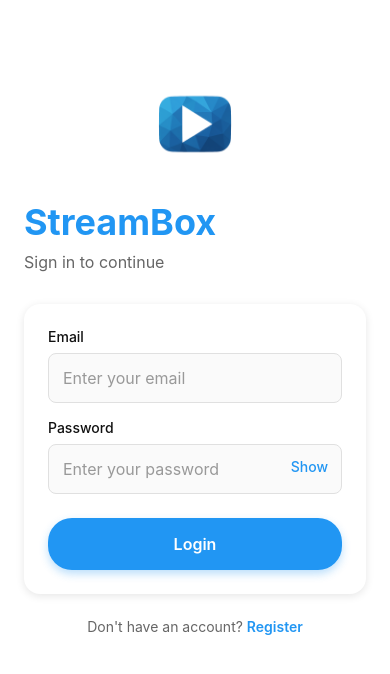
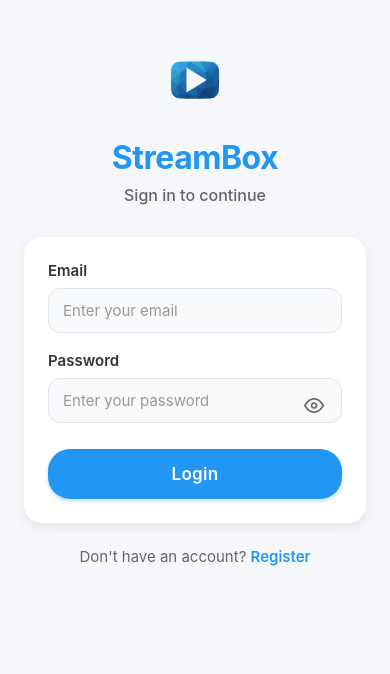
Before and after one commit to renulucshmi/StreamBox, a React Native app: screen /Login in a window 390 px wide. Shown: the top 674 px of the page. Built offline with nearby package versions, Linux system fonts and the light colour scheme.

Commit message:
refactor: Revamp LoginScreen for improved design and usability; implement validation utilities and enhance input handling

```diff
--- a/src/screens/LoginScreen.tsx
+++ b/src/screens/LoginScreen.tsx
@@ -1,11 +1,9 @@
 /**
- * Login Screen - Refactored
- * Following clean architecture principles:
- * - Uses validation utilities for form validation
- * - Separated validation logic from UI
- * - Clean, testable code
+ * Login Screen - Modern & Professional Design
+ * Features: iOS-style floating card, enhanced spacing, Feather icon toggle for password visibility
  */
 
+import { Feather } from "@expo/vector-icons";
 import { NativeStackNavigationProp } from "@react-navigation/native-stack";
 import React, { useState } from "react";
 import {
@@ -21,7 +19,6 @@ import {
   View,
 } from "react-native";
 import { useAuth } from "../context/AuthContext";
-import { authStyles } from "../styles/authStyles";
 import { RootStackParamList } from "../types/navigation";
 import { isValidForm, validateLoginForm } from "../utils/validation";
 
@@ -75,37 +72,42 @@ export default function LoginScreen({ navigation }: LoginScreenProps) {
 
   return (
     <KeyboardAvoidingView
-      style={{ flex: 1 }}
+      style={styles.keyboardView}
       behavior={Platform.OS === "ios" ? "padding" : "height"}
     >
       <ScrollView
-        style={authStyles.container}
-        contentContainerStyle={{ flexGrow: 1 }}
+        style={styles.scrollView}
+        contentContainerStyle={styles.scrollContent}
         keyboardShouldPersistTaps="handled"
+        showsVerticalScrollIndicator={false}
       >
-        <View style={authStyles.topSection}>
+        <View style={styles.container}>
+          {/* Logo & Heading Section */}
+          <View style={styles.headerSection}>
             <Image
               source={require("../../assets/images/StreamBoxLogo.png")}
               style={styles.logo}
               resizeMode="contain"
             />
-          <Text style={[authStyles.title, styles.titleBlue]}>StreamBox</Text>
-          <Text style={authStyles.subtitle}>Sign in to continue</Text>
+            <Text style={styles.title}>StreamBox</Text>
+            <Text style={styles.subtitle}>Sign in to continue</Text>
           </View>
 
-        <View style={authStyles.card}>
+          {/* Card Section */}
+          <View style={styles.card}>
             {generalError ? (
-            <View style={authStyles.generalError}>
-              <Text style={authStyles.generalErrorText}>{generalError}</Text>
+              <View style={styles.errorBanner}>
+                <Text style={styles.errorBannerText}>{generalError}</Text>
               </View>
             ) : null}
 
-          <View style={authStyles.inputContainer}>
-            <Text style={authStyles.inputLabel}>Email</Text>
+            {/* Email Input */}
+            <View style={styles.inputGroup}>
+              <Text style={styles.label}>Email</Text>
               <TextInput
-              style={[authStyles.input, errors.email && authStyles.inputError]}
+                style={[styles.input, errors.email && styles.inputError]}
                 placeholder="Enter your email"
-              placeholderTextColor="#999999"
+                placeholderTextColor="#999"
                 value={email}
                 onChangeText={(text) => {
                   setEmail(text);
@@ -118,20 +120,22 @@ export default function LoginScreen({ navigation }: LoginScreenProps) {
                 editable={!isSubmitting}
               />
               {errors.email ? (
-              <Text style={authStyles.errorText}>{errors.email}</Text>
+                <Text style={styles.errorText}>{errors.email}</Text>
               ) : null}
             </View>
 
-          <View style={authStyles.inputContainer}>
-            <Text style={authStyles.inputLabel}>Password</Text>
-            <View style={authStyles.passwordContainer}>
+            {/* Password Input */}
+            <View style={styles.inputGroup}>
+              <Text style={styles.label}>Password</Text>
+              <View style={styles.passwordWrapper}>
                 <TextInput
                   style={[
-                  authStyles.input,
-                  errors.password && authStyles.inputError,
+                    styles.input,
+                    styles.passwordInput,
+                    errors.password && styles.inputError,
                   ]}
                   placeholder="Enter your password"
-                placeholderTextColor="#999999"
+                  placeholderTextColor="#999"
                   value={password}
                   onChangeText={(text) => {
                     setPassword(text);
@@ -143,46 +147,53 @@ export default function LoginScreen({ navigation }: LoginScreenProps) {
                   editable={!isSubmitting}
                 />
                 <TouchableOpacity
-                style={authStyles.passwordToggle}
+                  style={styles.eyeIcon}
                   onPress={() => setShowPassword(!showPassword)}
                   disabled={isSubmitting}
+                  activeOpacity={0.7}
                 >
-                <Text style={authStyles.passwordToggleText}>
-                  {showPassword ? "Hide" : "Show"}
-                </Text>
+                  <Feather
+                    name={showPassword ? "eye-off" : "eye"}
+                    size={20}
+                    color="#666"
+                  />
                 </TouchableOpacity>
               </View>
               {errors.password ? (
-              <Text style={authStyles.errorText}>{errors.password}</Text>
+                <Text style={styles.errorText}>{errors.password}</Text>
               ) : null}
             </View>
 
+            {/* Login Button */}
             <TouchableOpacity
               style={[
-              authStyles.primaryButton,
-              isSubmitting && authStyles.primaryButtonDisabled,
+                styles.loginButton,
+                isSubmitting && styles.loginButtonDisabled,
               ]}
               onPress={handleLogin}
               disabled={isSubmitting}
+              activeOpacity={0.8}
             >
               {isSubmitting ? (
                 <ActivityIndicator color="#FFFFFF" />
               ) : (
-              <Text style={authStyles.primaryButtonText}>Login</Text>
+                <Text style={styles.loginText}>Login</Text>
               )}
             </TouchableOpacity>
           </View>
 
-        <View style={authStyles.linkContainer}>
-          <Text style={authStyles.linkText}>
+          {/* Footer Text */}
+          <View style={styles.footer}>
+            <Text style={styles.footerText}>
               Don't have an account?{" "}
               <Text
-              style={authStyles.linkTextBold}
+                style={styles.footerLink}
                 onPress={() => !isSubmitting && navigation.navigate("Register")}
               >
                 Register
               </Text>
             </Text>
+          </View>
         </View>
       </ScrollView>
     </KeyboardAvoidingView>
@@ -190,13 +201,140 @@ export default function LoginScreen({ navigation }: LoginScreenProps) {
 }
 
 const styles = StyleSheet.create({
+  keyboardView: {
+    flex: 1,
+    backgroundColor: "#f5f7fa",
+  },
+  scrollView: {
+    flex: 1,
+  },
+  scrollContent: {
+    flexGrow: 1,
+  },
+  container: {
+    flex: 1,
+    paddingHorizontal: 24,
+    paddingTop: 40,
+    paddingBottom: 24,
+  },
+  headerSection: {
+    alignItems: "center",
+    marginBottom: 32,
+  },
   logo: {
-    width: 120,
-    height: 120,
+    width: 80,
+    height: 80,
+    marginBottom: 18,
+  },
+  title: {
+    fontSize: 32,
+    fontWeight: "bold",
+    color: "#2196F3",
+    marginBottom: 8,
+    letterSpacing: -0.5,
+  },
+  subtitle: {
+    fontSize: 16,
+    color: "#666",
+    fontWeight: "500",
+  },
+  card: {
+    backgroundColor: "#FFFFFF",
+    borderRadius: 18,
+    padding: 24,
+    shadowColor: "#000",
+    shadowOffset: { width: 0, height: 4 },
+    shadowOpacity: 0.08,
+    shadowRadius: 12,
+    elevation: 3,
+  },
+  errorBanner: {
+    backgroundColor: "#fee",
+    borderRadius: 10,
+    padding: 12,
     marginBottom: 16,
-    alignSelf: "center",
+    borderWidth: 1,
+    borderColor: "#fcc",
   },
-  titleBlue: {
+  errorBannerText: {
+    color: "#c33",
+    fontSize: 14,
+    textAlign: "center",
+    fontWeight: "500",
+  },
+  inputGroup: {
+    marginBottom: 18,
+  },
+  label: {
+    fontSize: 15,
+    fontWeight: "600",
+    color: "#333",
+    marginBottom: 8,
+  },
+  input: {
+    backgroundColor: "#f8f9fb",
+    borderRadius: 12,
+    borderWidth: 1,
+    borderColor: "#e2e5ea",
+    paddingHorizontal: 14,
+    paddingVertical: 12,
+    fontSize: 15,
+    color: "#333",
+  },
+  inputError: {
+    borderColor: "#ff4d4d",
+    borderWidth: 1.5,
+  },
+  errorText: {
+    color: "#ff4d4d",
+    fontSize: 13,
+    marginTop: 6,
+    marginLeft: 4,
+  },
+  passwordWrapper: {
+    position: "relative",
+  },
+  passwordInput: {
+    paddingRight: 50,
+  },
+  eyeIcon: {
+    position: "absolute",
+    right: 14,
+    top: 12,
+    padding: 4,
+  },
+  loginButton: {
+    backgroundColor: "#2196F3",
+    borderRadius: 22,
+    height: 50,
+    justifyContent: "center",
+    alignItems: "center",
+    marginTop: 8,
+    shadowColor: "#2196F3",
+    shadowOffset: { width: 0, height: 2 },
+    shadowOpacity: 0.3,
+    shadowRadius: 4,
+    elevation: 2,
+  },
+  loginButtonDisabled: {
+    opacity: 0.6,
+  },
+  loginText: {
+    color: "#FFFFFF",
+    fontSize: 17,
+    fontWeight: "600",
+    letterSpacing: 0.3,
+  },
+  footer: {
+    marginTop: 24,
+    alignItems: "center",
+  },
+  footerText: {
+    fontSize: 15,
+    color: "#666",
+  },
+  footerLink: {
     color: "#2196F3",
+    fontWeight: "600",
   },
 });
```
Lines whose indentation alone changed are shown as unchanged.
